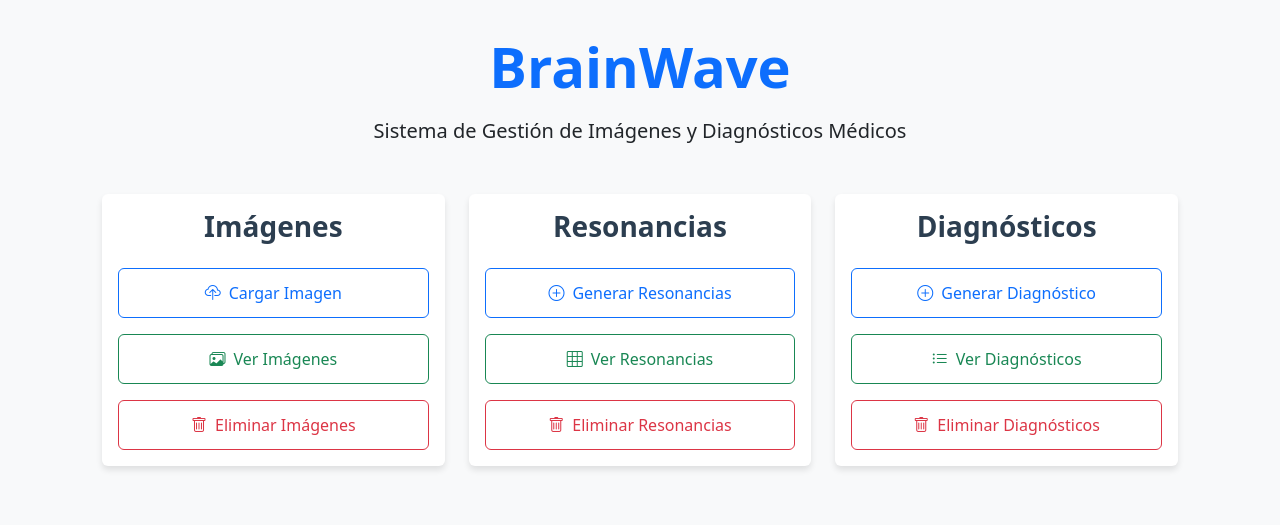
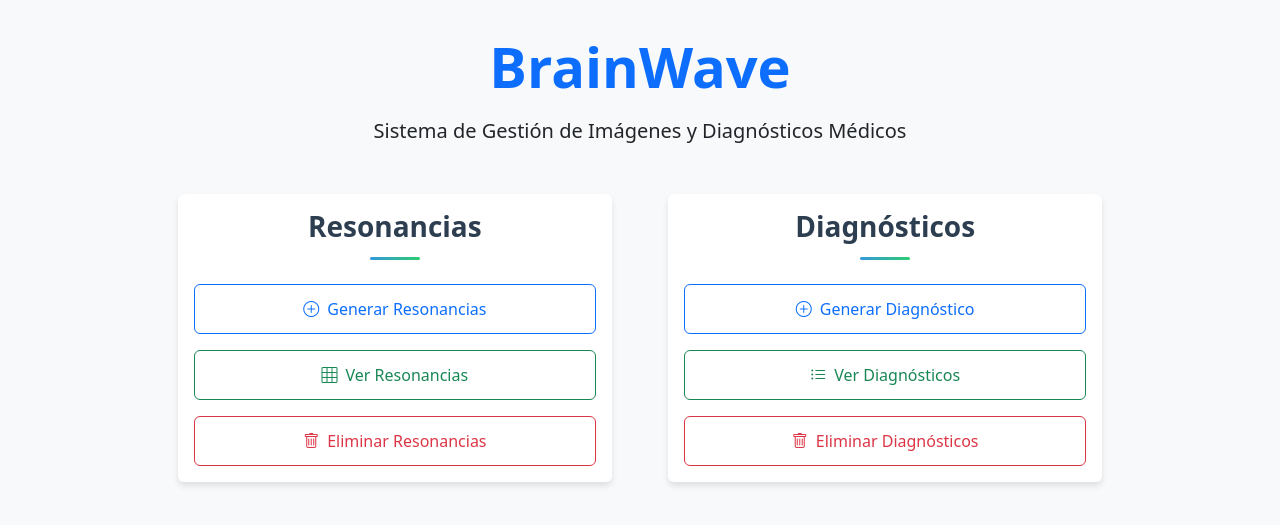
Before and after one commit to MxrixLu/arQuipitosProyecto, a Django app: page /eventos-medicos/ in a window 1280 px wide. Shown: the part 197-722 px from the top of the page. Run offline with Django 3.2, Linux system fonts and the light colour scheme.

Commit message:
funcional

```diff
--- a/brainwave/eventos_medicos/templates/eventos_medicos/home.html
+++ b/brainwave/eventos_medicos/templates/eventos_medicos/home.html
@@ -8,29 +8,9 @@
     <p class="lead">Sistema de Gestión de Imágenes y Diagnósticos Médicos</p>
 </div>
 
-<div class="row g-4">
-    <!-- Sección de Imágenes -->
-    <div class="col-md-4">
-        <div class="card h-100">
-            <div class="card-body">
-                <h3 class="card-title text-center mb-4">Imágenes</h3>
-                <div class="d-grid gap-3">
-                    <a href="{% url 'cargar_imagen' 1 %}" class="btn btn-outline-primary">
-                        <i class="bi bi-cloud-upload me-2"></i>Cargar Imagen
-                    </a>
-                    <a href="{% url 'lista_imagenes_resonancias' %}" class="btn btn-outline-success">
-                        <i class="bi bi-images me-2"></i>Ver Imágenes
-                    </a>
-                    <a href="{% url 'eliminar_imagenes' %}" class="btn btn-outline-danger">
-                        <i class="bi bi-trash me-2"></i>Eliminar Imágenes
-                    </a>
-                </div>
-            </div>
-        </div>
-    </div>
-
+<div class="row justify-content-center g-4">
     <!-- Sección de Resonancias -->
-    <div class="col-md-4">
+    <div class="col-md-5">
         <div class="card h-100">
             <div class="card-body">
                 <h3 class="card-title text-center mb-4">Resonancias</h3>
@@ -50,7 +30,7 @@
     </div>
 
     <!-- Sección de Diagnósticos -->
-    <div class="col-md-4">
+    <div class="col-md-5">
         <div class="card h-100">
             <div class="card-body">
                 <h3 class="card-title text-center mb-4">Diagnósticos</h3>
@@ -86,16 +66,40 @@
     .card-title {
         color: #2c3e50;
         font-weight: bold;
+        position: relative;
+        padding-bottom: 1rem;
+    }
+
+    .card-title::after {
+        content: '';
+        position: absolute;
+        bottom: 0;
+        left: 50%;
+        transform: translateX(-50%);
+        width: 50px;
+        height: 3px;
+        background: linear-gradient(to right, #3498db, #2ecc71);
+        border-radius: 2px;
     }
 
     .btn {
         padding: 0.75rem 1.25rem;
         font-weight: 500;
+        transition: all 0.3s ease;
     }
 
     .btn-outline-primary:hover, .btn-outline-success:hover, .btn-outline-danger:hover {
         transform: translateY(-2px);
         box-shadow: 0 4px 8px rgba(0, 0, 0, 0.1);
     }
+
+    @media (min-width: 768px) {
+        .row {
+            margin-top: 2rem;
+        }
+        .col-md-5 {
+            margin: 0 1rem;
+        }
+    }
 </style>
 {% endblock %}
```
